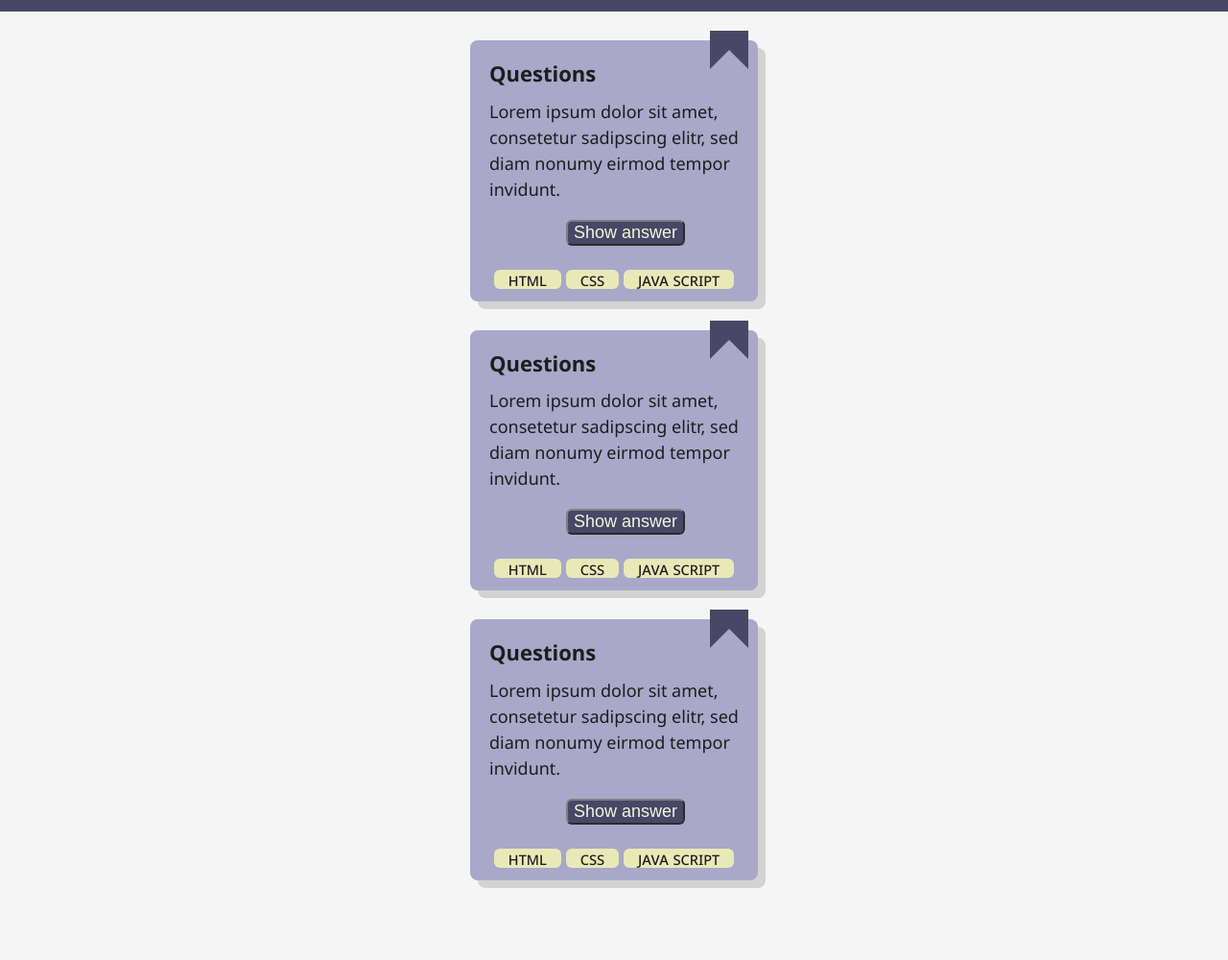
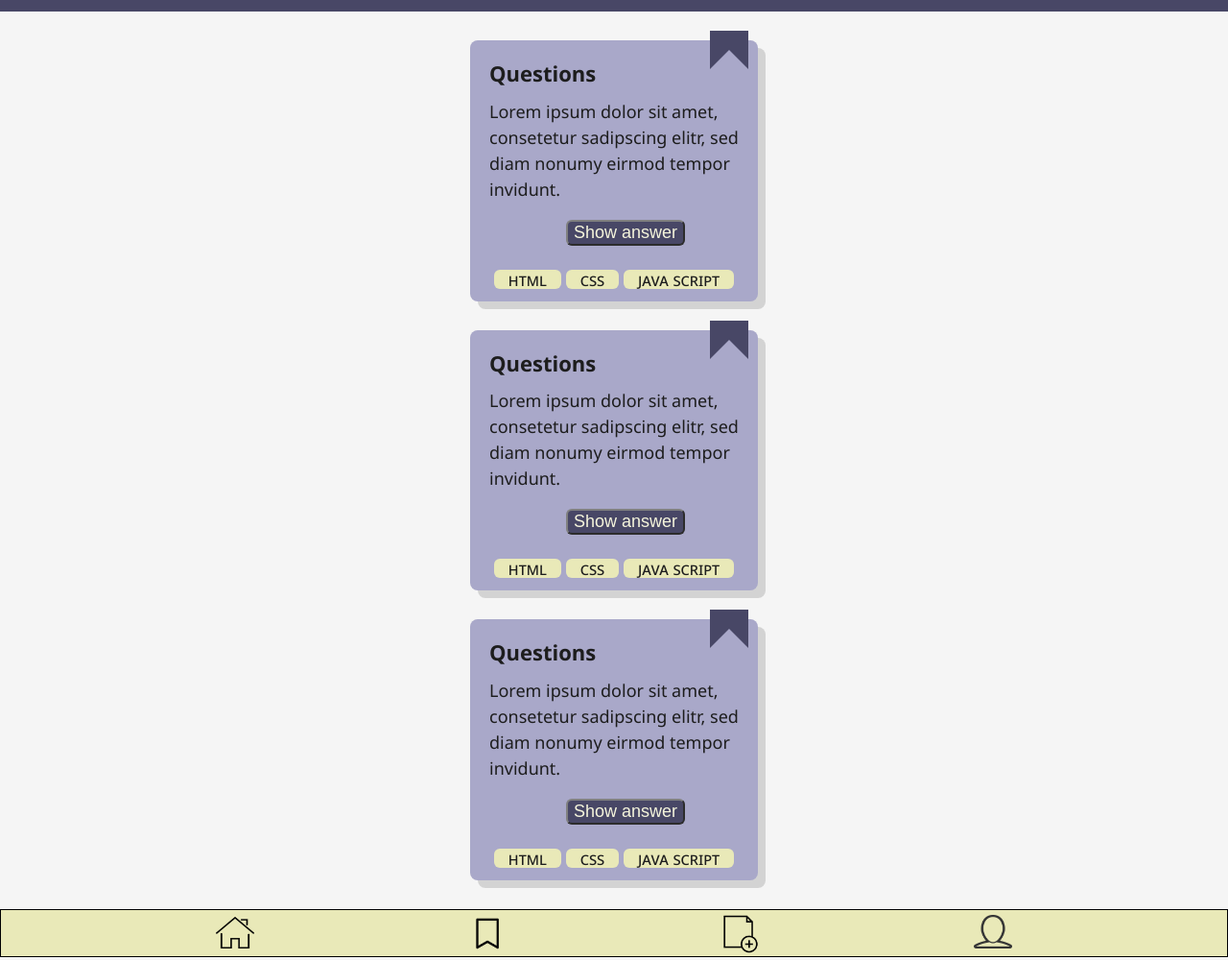
Before and after one commit to danicadombek/qui-appz, a website built with Vite: page src/index.html in a window 1280 px wide. Shown: the part 38-1038 px from the top of the page at 96% size. Built offline with nearby package versions, Linux system fonts and the light colour scheme; files whose address does not match are found by name.

Commit message:
Add flex-box to nav-footer, paste png and change the styles

```diff
--- a/src/index.html
+++ b/src/index.html
@@ -67,5 +67,19 @@
         </ul>
       </section>
     </main>
+    <footer class="footer__navi">
+      <nav class="home">
+        <img src="home.png" class="footer__navi-img-smaller" alt="" />
+      </nav>
+      <nav class="bookmark">
+        <img src="bookmark.png" class="footer__navi-img" alt="" />
+      </nav>
+      <nav class="create">
+        <img src="create.png" class="footer__navi-img" alt="" />
+      </nav>
+      <nav class="profile">
+        <img src="profile.png" class="footer__navi-img-smaller" alt="" />
+      </nav>
+    </footer>
   </body>
 </html>
--- /dev/null
+++ b/src/styles/app-footer/app-footer.css
@@ -0,0 +1,18 @@
+.footer__navi {
+  background-color: rgb(233, 233, 184);
+  width: 100%;
+  display: flex;
+  justify-content: space-evenly;
+  border: 1px solid black;
+  padding-top: 5px;
+}
+
+.footer__navi-img {
+  width: 40px;
+  height: 40px;
+}
+
+.footer__navi-img-smaller {
+  width: 40px;
+  height: 35px;
+}
--- a/src/styles/styles.css
+++ b/src/styles/styles.css
@@ -3,3 +3,4 @@
 @import './_utility.css';
 @import './app-header/app-header.css';
 @import './quiz-card/quiz-card.css';
+@import './app-footer/app-footer.css';
```
Also changed, not shown: src/styles/app-footer/app-footer.html (added, +14 -0 lines), src/styles/app-footer/app-footer.stories.js (added, +7 -0 lines), src/styles/app-footer/bookmark.png (added), src/styles/app-footer/create.png (added), src/styles/app-footer/home.png (added), src/styles/app-footer/profile.png (added).
